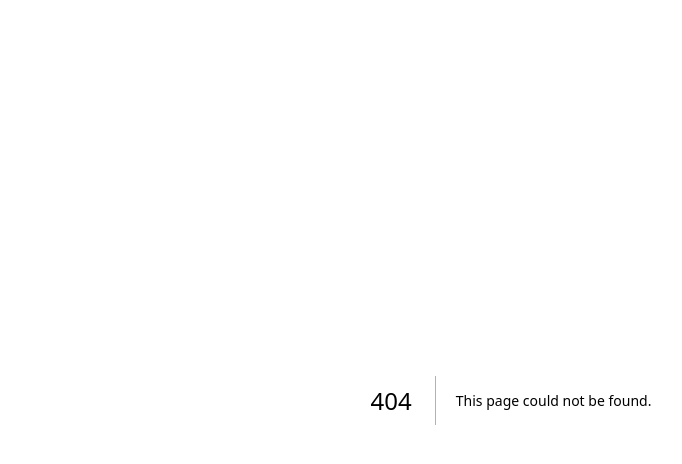
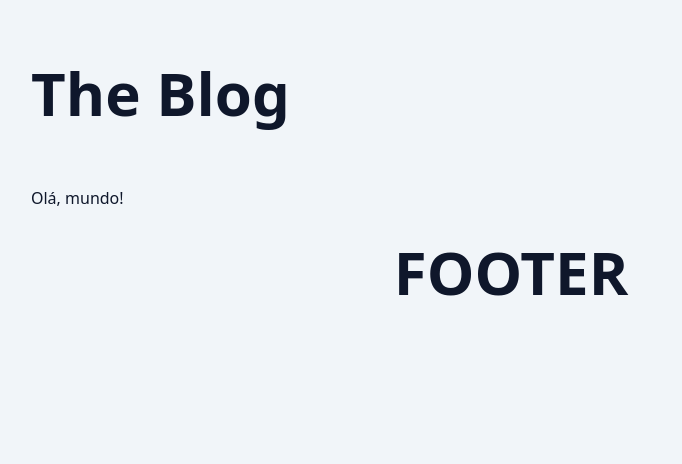
Before and after one commit to araujokevin/the-blog, a Next.js app: page /about in a window 1280 px wide. Before the commit this address had no page. Shown: the top 464 px of the page, without its empty margins (129-811 px from the left). Built offline with nearby package versions, Linux system fonts and the light colour scheme.

Commit message:
docs(next): explain root layout.tsx and Metadata for title and description

```diff
--- /dev/null
+++ b/src/app/about/page.tsx
@@ -0,0 +1,9 @@
+import { Metadata } from "next";
+
+export const metadata: Metadata = {
+  title: "About",
+};
+
+export default function AboutPage() {
+  return <h1>Olá, mundo!</h1>;
+}
--- a/src/app/layout.tsx
+++ b/src/app/layout.tsx
@@ -1,9 +1,14 @@
 import type { Metadata } from "next";
 
 import "./globals.css";
+import { Container } from "@/components/Container";
+import { Header } from "@/components/Header";
 
 export const metadata: Metadata = {
-  title: "The blog - Este é um blog com Next.js",
+  title: {
+    default: "The blog - Este é um blog com Next.js",
+    template: "%s | The blog",
+  },
   description: "Essa seria a descrição dessa página",
 };
 
@@ -14,7 +19,15 @@
 export default function RootLayout({ children }: Readonly<RootLayoutProps>) {
   return (
     <html lang="pt-BR">
-      <body>{children}</body>
+      <body>
+        <Container>
+          <Header />
+          {children}
+          <footer>
+            <h1 className="text-6xl font-bold text-center py-8">FOOTER</h1>
+          </footer>
+        </Container>
+      </body>
     </html>
   );
 }
--- a/src/app/page.tsx
+++ b/src/app/page.tsx
@@ -1,5 +1,3 @@
-import { Container } from "@/components/Container";
-import { Header } from "@/components/Header";
 import { PostFeatured } from "@/components/PostFeatured";
 import { PostsList } from "@/components/PostsList";
 import { SpinLoader } from "@/components/SpinLoader";
@@ -7,8 +5,7 @@
 
 export default async function HomePage() {
   return (
-    <Container>
-      <Header />
+    <>
       <Suspense fallback={<SpinLoader />}>
         <PostFeatured />
       </Suspense>
@@ -16,10 +13,6 @@
       <Suspense fallback={<SpinLoader />}>
         <PostsList />
       </Suspense>
-
-      <footer>
-        <h1 className="text-6xl font-bold text-center py-8">FOOTER</h1>
-      </footer>
-    </Container>
+    </>
   );
 }
```
